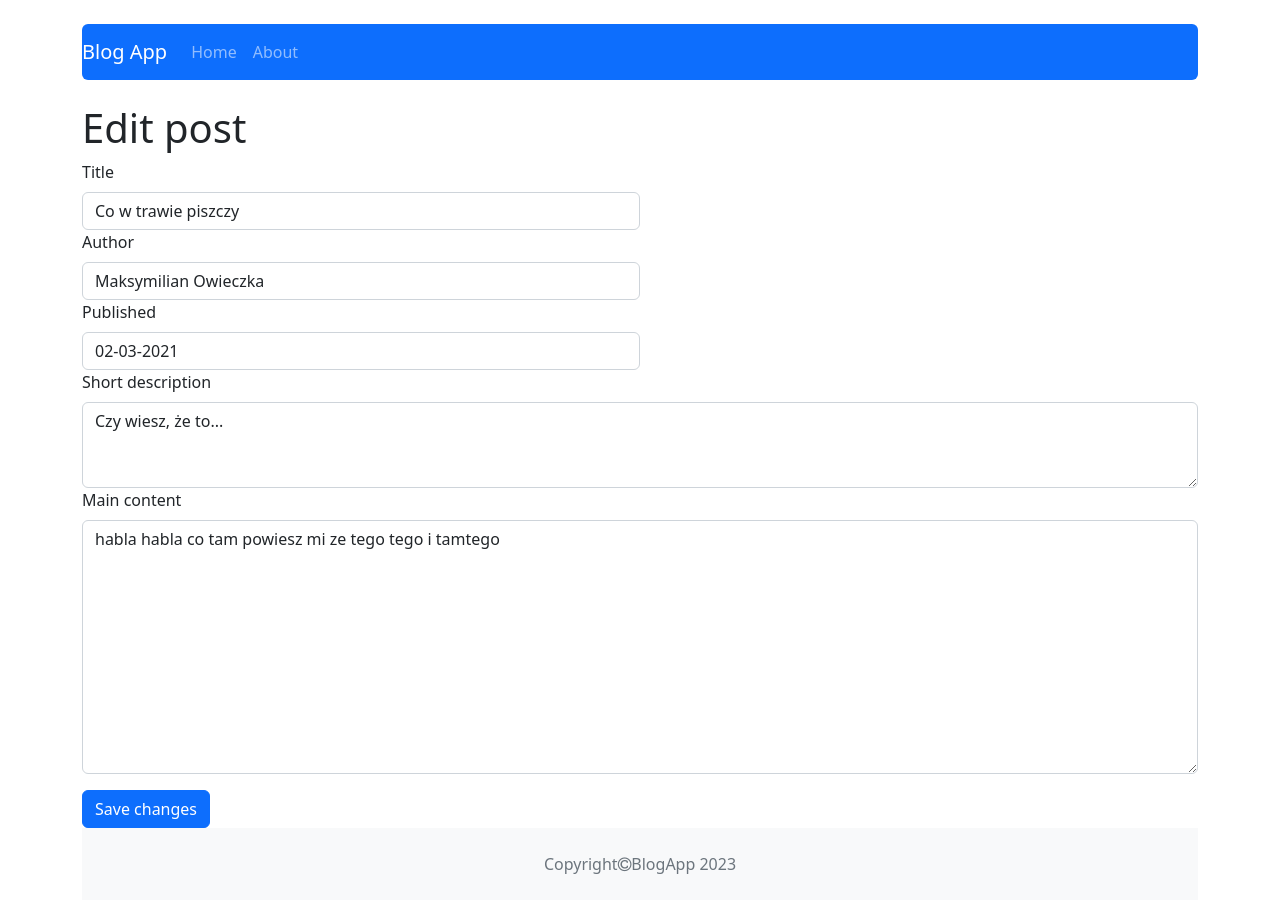
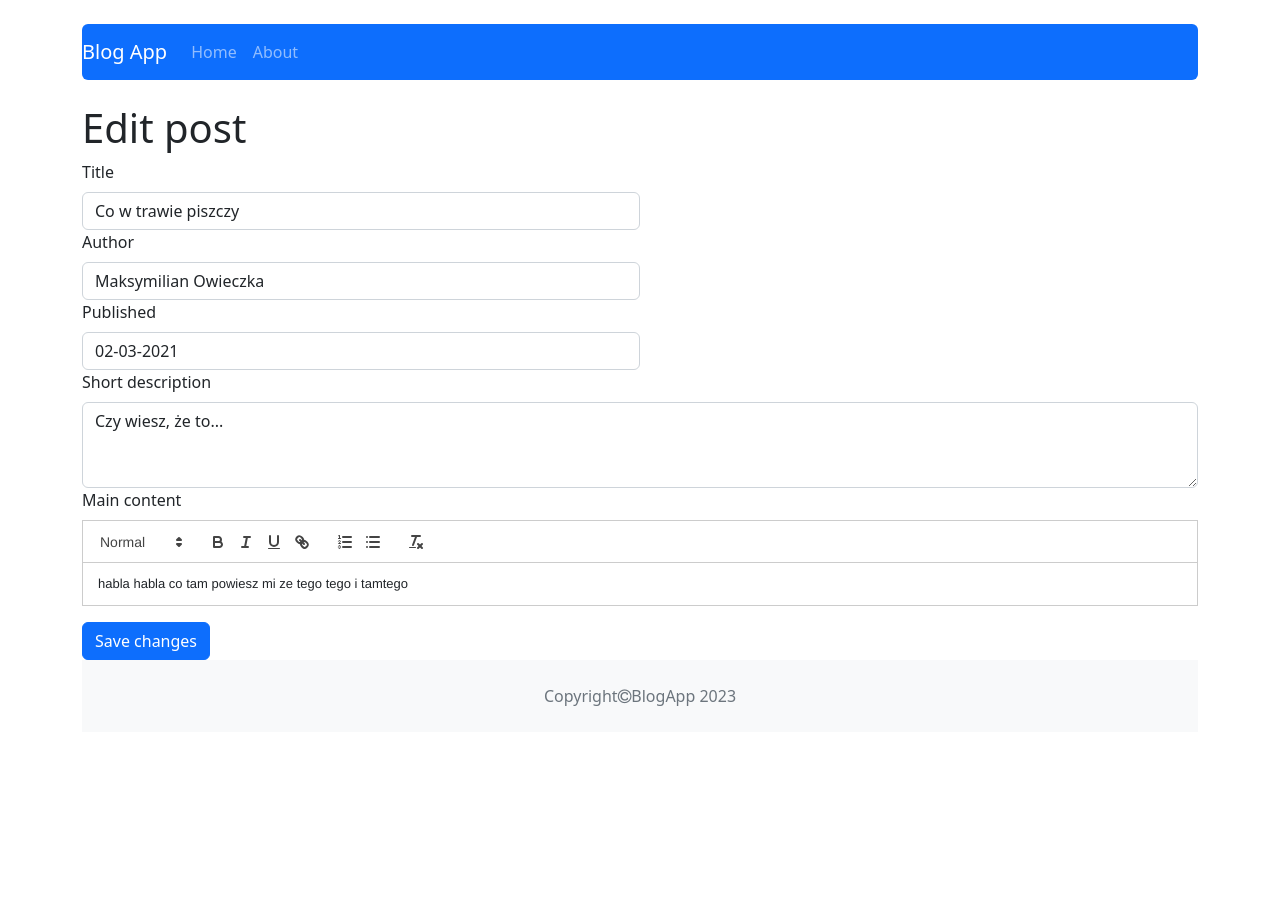
Before and after one commit to Stolkens/blog-app, a React (Create React App) app: page /post/edit/1 in a window 1280 px wide. After the commit the page ends 800 px from the top, so only its background shows below. Built offline with nearby package versions, Linux system fonts and the light colour scheme.

Commit message:
Add react-quill

```diff
--- a/package.json
+++ b/package.json
@@ -12,6 +12,7 @@
     "react": "^18.2.0",
     "react-bootstrap": "^2.7.4",
     "react-dom": "^18.2.0",
+    "react-quill": "^2.0.0",
     "react-redux": "^8.0.5",
     "react-router-dom": "^6.11.0",
     "react-scripts": "5.0.1",
--- a/src/components/features/PostForm/PostForm.js
+++ b/src/components/features/PostForm/PostForm.js
@@ -1,6 +1,8 @@
 import Form from 'react-bootstrap/Form';
 import { Button } from 'react-bootstrap';
 import { useState } from 'react';
+import ReactQuill from 'react-quill';
+import 'react-quill/dist/quill.snow.css';
 
 const PostForm = ({action, actionText, ...props}) => {
 
@@ -9,6 +11,7 @@ const PostForm = ({action, actionText, ...props}) => {
   const [publisheDate, setPublisheDate] = useState(props.publisheDate || '');
   const [shortDescription, setShortDescription] = useState(props.shortDescription || '');
   const [content, setContent] = useState(props.content || '');
+  // const [value, setValue] = useState ('');
 
   const handleSubmit = (e) => {
     e.preventDefault();
@@ -29,7 +32,8 @@ const PostForm = ({action, actionText, ...props}) => {
         <Form.Label>Short description</Form.Label>
         <Form.Control as="textarea" rows={3} value={shortDescription} placeholder="Leave a comment here" onChange={e=>setShortDescription(e.target.value)}/>
         <Form.Label>Main content</Form.Label>
-        <Form.Control as="textarea" rows={10} value={content} placeholder="Leave a comment here" onChange={e=>setContent(e.target.value)}/>
+        <ReactQuill theme="snow" value={content} placeholder="Leave a comment here" onChange={value => setContent(value)} />
+        {/* <Form.Control as="textarea" rows={10} value={content} placeholder="Leave a comment here" onChange={e=>setContent(e.target.value)}/> */}
       </Form.Group>
       <Button type="submit">{actionText}</Button>
     </Form>
--- a/src/components/pages/Post/Post.js
+++ b/src/components/pages/Post/Post.js
@@ -38,7 +38,7 @@ const Post = () => {
         <h4>{postData.title}</h4>
         <p><strong>Author: </strong>{postData.author}</p>
         <p><strong>Published: </strong>{postData.publisheDate}</p>
-        <p>{postData.content}</p>
+        <p dangerouslySetInnerHTML={{ __html: postData.content }}></p>
       </div>
       <div>
         <Link to={"/post/edit/" + id}><Button variant="outline-info">Edit</Button></Link>
```
Also changed, not shown: 1 other file (tests, documents, lock files or other folders).
